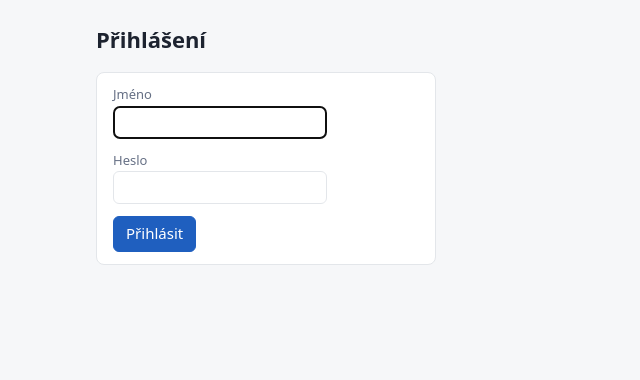
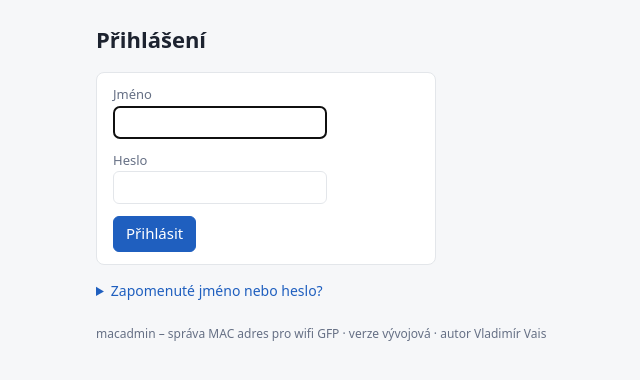
Before and after one commit to vladava/macadmin, a PHP site: page /index.php in a window 1280 px wide. Shown: the top 380 px of the page, without its empty margins (10-650 px from the left). Run offline with PHP 8.4, Linux system fonts and the light colour scheme.

Commit message:
Prihlaseni: navod pro zapomenute heslo; paticka s verzi a autorem
Verze (datum a kod commitu) se doplni pres export-subst pri stazeni tarballu z GitHubu.

Co-Authored-By: Claude Opus 5.5 <noreply@anthropic.com>
Claude-Session: https://claude.ai/code/session_011NbN3L826AB3Yc6dRRrpao

```diff
--- a/index.php
+++ b/index.php
@@ -22,6 +22,18 @@ if (!is_logged_in()) {
         . '<div class="row"><label>Jméno<input name="user" autocomplete="username" required autofocus></label></div>'
         . '<div class="row"><label>Heslo<input name="pass" type="password" autocomplete="current-password" required></label></div>'
         . '<button>Přihlásit</button></form>';
+    echo <<<'HTML'
+<details class="help-login"><summary>Zapomenuté jméno nebo heslo?</summary>
+<p>Účet správce je v souboru <code>/var/www/macadmin/config.php</code>. Přihlaste se na server přes SSH jako root.</p>
+<p><strong>Jméno</strong> zjistíte příkazem:</p>
+<pre>grep admin_user /var/www/macadmin/config.php</pre>
+<p><strong>Nové heslo</strong> nastavíte takto (místo <code>NoveHeslo123</code> napište své):</p>
+<pre>HASH=$(php -r 'echo password_hash($argv[1], PASSWORD_DEFAULT);' 'NoveHeslo123')
+sed -i "s|'admin_pass_hash' => .*|'admin_pass_hash' => '$HASH',|" /var/www/macadmin/config.php
+grep admin_pass_hash /var/www/macadmin/config.php</pre>
+<p>Poslední příkaz musí ukázat řádek s <code>'$2y$…'</code> v jednoduchých uvozovkách. Pak se rovnou přihlaste – nic se nerestartuje.</p>
+</details>
+HTML;
     page_footer();
     exit;
 }
--- a/lib.php
+++ b/lib.php
@@ -1,5 +1,9 @@
 <?php
 declare(strict_types=1);
+
+// Datum a kod commitu; doplni git archive (export-subst v .gitattributes), tedy i tarball z GitHubu pro macadmin-update.
+const APP_VERSION = '$Format:%cs %h$';
+const APP_AUTHOR = 'Vladimír Vais';
 
 function cfg(?string $key = null)
 {
@@ -793,9 +797,20 @@ function page_header(string $title, string $active = ''): void
     unset($_SESSION['flash']);
 }
 
+/** Verze pro zobrazeni: "2026-10-21 (abc1234)", v pracovni kopii z gitu "vývojová". */
+function app_version(): string
+{
+    if (str_starts_with(APP_VERSION, '$')) {
+        return 'vývojová';
+    }
+    [$date, $hash] = array_pad(explode(' ', APP_VERSION, 2), 2, '');
+    return $date . ($hash !== '' ? " ($hash)" : '');
+}
+
 function page_footer(): void
 {
-    echo '</main></body></html>';
+    echo '</main><footer>macadmin – správa MAC adres pro wifi GFP · verze ' . h(app_version())
+        . ' · autor ' . h(APP_AUTHOR) . '</footer></body></html>';
 }
 
 function css(): string
@@ -820,6 +835,9 @@ button.link{background:none;border:0;color:var(--acc);padding:0}
 .card{background:var(--card);border:1px solid var(--line);border-radius:8px;padding:12px 16px;margin:0 0 16px}
 .tag{display:inline-block;font-size:12px;padding:1px 6px;border-radius:4px;background:var(--warn)}.mut{color:var(--mut)}
 .scroll{overflow-x:auto}
+footer{max-width:1100px;margin:8px auto 24px;padding:0 16px;color:var(--mut);font-size:12px}
+details.help-login{max-width:820px;font-size:14px}details.help-login summary{cursor:pointer;color:var(--acc)}
+details.help-login pre{background:var(--card);border:1px solid var(--line);border-radius:6px;padding:8px;overflow-x:auto;font-size:12px}
 .help p,.help li{max-width:80ch}.help li{margin:0 0 6px}.help h2{margin-top:4px}.help th{white-space:nowrap}
 .help pre{background:var(--bg);border:1px solid var(--line);border-radius:6px;padding:8px;overflow-x:auto;font-size:13px}
 CSS;
```
Also changed, not shown: CLAUDE.md (+1 -0 lines), 1 other file.
